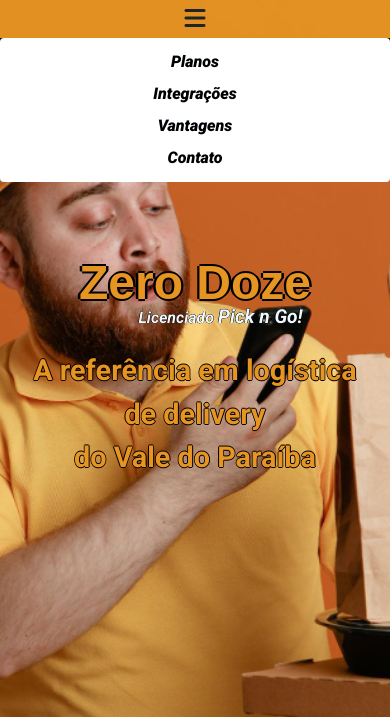
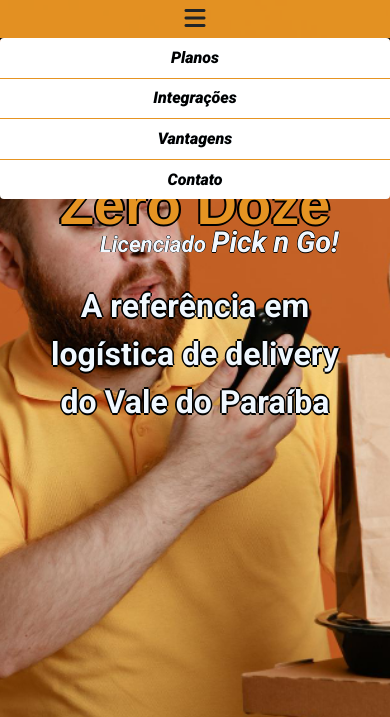
Before and after one commit to rdvid/Landing-Page, a plain HTML site: page src/assets/old_index.html in a window 390 px wide. Both pictures are taken after a click on the button 195 px from the left and 19 px from the top of the page. Shown: the top 717 px of the page. Drawn offline with nearby package versions, Linux system fonts and the light colour scheme; files that its build step writes are made by us from their sources; a script that the page names is missing; files whose address does not match are found by name.

Commit message:
changing mobile dropdown menu layoult and design

```diff
--- a/src/assets/css/style2.css
+++ b/src/assets/css/style2.css
@@ -26,6 +26,15 @@ li {
 
 .btn-outline-light::selection {
     padding: 0;
+}
+
+.btn-primary {
+    background-color: #e69422;
+    border: 0.5px solid black;
+    color: black;
+    font-style: italic;
+    font-weight: 800;
+
 }
 
 /* WhatsApp Button */
@@ -189,11 +198,12 @@ li {
     width: fit-content;
     padding-top: 4%;
     text-shadow:
-        0.1em 0 black,
-        0 0.1em black,
-        -0.1em 0 black,
-        0 -0.1em black;
+        0.09em 0 black,
+        0 0.09em black,
+        -0.09em 0 black,
+        0 -0.09em black;
 }
+
 
 
 .zeroDozeTitulo {
@@ -244,11 +254,12 @@ li {
 
 .subtitle {
     font-size: 1.8rem;
+    color: aliceblue;
     text-shadow:
-        0.03em 0 black,
-        0 0.03em black,
-        -0.03em 0 black,
-        0 -0.03em black;
+        0.05em 0 black,
+        0 0.05em black,
+        -0.05em 0 black,
+        0 -0.05em black;
 
 }
 
@@ -587,7 +598,7 @@ li>img {
     /* Mobile Header */
 
     #mainTitle {
-        margin-top: 15%;
+        margin: 10% 0;
     }
 
     #icon,
@@ -602,6 +613,11 @@ li>img {
         justify-content: center;
     }
 
+    .navbar {
+
+        border-bottom: 2px solid black;
+    }
+
     .dropdown {
         display: flex;
         width: 100%;
@@ -611,6 +627,19 @@ li>img {
 
     .dropdown-menu {
         width: 100vw !important;
+    }
+
+    .dropdown-menu.show {
+        padding: 0;
+    }
+
+    .dropdown-menu.show>:first-child {
+        border: none;
+    }
+
+    .dropdown-item {
+        padding: 2%;
+        border-top: 1.5px solid #e69422;
     }
 
     #dropdownMenuButton {
@@ -669,7 +698,6 @@ li>img {
 
 
     .pickngo {
-        padding-right: 10%;
         font-size: 1.2rem;
     }
 
@@ -770,20 +798,19 @@ li>img {
 
 
     #mainTitle {
-        padding-top: 40%;
+        padding-top: 25%;
     }
 
     .zeroDozeTitulo {
         font-weight: 600;
-        font-size: 3rem;
+        font-size: 3.5rem;
         margin: 0;
-        line-height: 2.5rem;
+        line-height: 2rem;
         font-family: Arial, Helvetica, sans-serif;
     }
 
     .pickngo {
-        padding-right: 20%;
-        font-size: 1.2rem;
+        font-size: 1.8rem;
         text-align: right;
         color: aliceblue;
         font-style: italic;
@@ -796,7 +823,7 @@ li>img {
     }
 
     .licenciado {
-        font-size: 1rem;
+        font-size: 1.4rem;
         font-style: italic;
         color: aliceblue;
         text-shadow:
@@ -807,17 +834,17 @@ li>img {
     }
 
     .subtitle {
-        font-size: 1.8rem;
+        font-size: 2rem;
     }
 
     .contatoFlexContainer {
         flex-direction: column;
-        margin: auto;
+        align-items: center;
     }
 
     .card {
         margin: 5% 0;
-        max-width: 300px;
+        max-width: 80%;
     }
 
 }
```
Also changed, not shown: index.html (+14 -3 lines).
